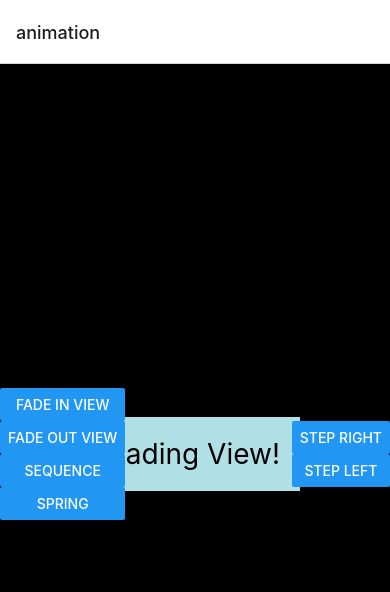
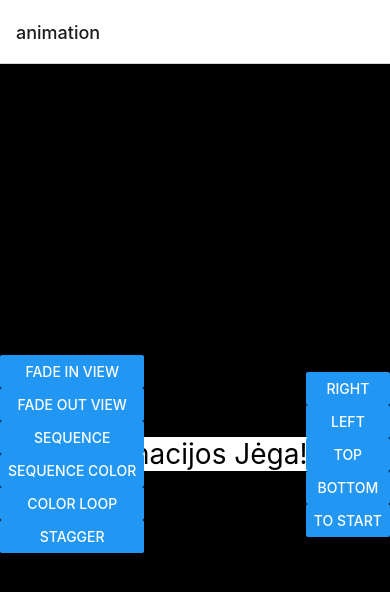
Before and after one commit to Vokietislt/academy-kids, a React Native app: screen /animation in a window 390 px wide. Shown: the top 592 px of the page. Built offline with nearby package versions, Linux system fonts and the light colour scheme.

Commit message:
padarytas appasa

```diff
--- a/Screens/animation.js
+++ b/Screens/animation.js
@@ -1,5 +1,5 @@
-import React, { useRef } from 'react';
-import { Animated, Text, View, StyleSheet, Button, SafeAreaView } from 'react-native';
+import React, { useRef ,useEffect} from 'react';
+import { Animated, Text, View, StyleSheet, Button, SafeAreaView ,Easing } from 'react-native';
 
 const Animacijos = () => {
   // fadeAnim will be used as the value for opacity. Initial Value: 0
@@ -7,8 +7,11 @@ const Animacijos = () => {
   const y = useRef(new Animated.Value(0)).current;
   const x = useRef(new Animated.Value(0)).current;
 
+  const color1 = useRef(new Animated.Value(0)).current
+  const p1 = useRef(new Animated.Value(0)).current
+
+
   const fadeIn = () => {
-    // Will change fadeAnim value to 1 in 5 seconds
     Animated.timing(fadeAnim, {
       toValue: 1,
       duration: 500,
@@ -18,29 +21,43 @@ const Animacijos = () => {
   };
 
   const fadeOut = () => {
-    // Will change fadeAnim value to 0 in 3 seconds
     Animated.timing(fadeAnim, {
       toValue: 0,
       duration: 300,
       useNativeDriver:true,
     }).start();
   };
-  const stepDown = (current) => {
-      console.log(current)
+  const right = (current) => {
     Animated.timing(y, {
       toValue: current-100,
-      duration: 300,
+      duration: 1500,
       useNativeDriver:true,
+      easeing:Easing.elastic(2)
     }).start();
   };
-  const stepUp = (current) => {
-      console.log(current)
+  const left = (current) => {
     Animated.timing(y, {
       toValue: current+100,
-      duration: 300,
+      duration: 1500,
       useNativeDriver:true,
+      easing:Easing.sin
     }).start();
   };
+  const top = (current)=>{
+    Animated.timing(x,{
+        toValue:current-100,
+        duration: 300,
+        useNativeDriver:true,
+    }).start()
+  }
+  const bottom=(current)=>{
+    Animated.timing(x,{
+        toValue:current+100,
+        duration: 300,
+        useNativeDriver:true,
+    }).start()
+  }
+
   const spring =()=>{
     Animated.parallel([
     Animated.spring((x), {
@@ -53,7 +70,6 @@ const Animacijos = () => {
     ])
   }
   const sequence = (currenty,currentx)=>{
-
       Animated.sequence([
         Animated.timing(x, {
             toValue: currentx+100,
@@ -64,16 +80,60 @@ const Animacijos = () => {
             duration: 500
         }),
         Animated.timing(x, {
-            toValue: currentx-100,
+            toValue: currentx,
             duration: 500
         }),
         Animated.timing(y, {
-            toValue: currenty-100,
+            toValue: currenty,
             duration: 500
         }),
     ]).start()
   }
 
+  const sequence2 = ()=>{
+    Animated.sequence([
+        Animated.timing(color1, {
+            toValue: 1,
+            duration: 500
+        }),
+        Animated.timing(color1, {
+            toValue: 0,
+            duration: 500
+        }),
+    ]).start()
+  }
+  const toStart = ()=>{
+    Animated.sequence([
+        Animated.timing(x, {
+            toValue: 0,
+            duration: 500
+        }),
+        Animated.timing(y, {
+            toValue: 0,
+            duration: 500
+        }),
+    ]).start()
+  }
+const colorLoop = ()=>{
+
+    Animated.loop(Animated.timing(color1 , {
+      toValue: 3,
+      duration: 300,
+      useNativeDriver:false,
+  })).start();
+}
+const staggering = ()=>{
+    Animated.stagger(100, [
+        Animated.timing(color1, {
+            toValue: 4,
+            duration: 500
+        }),
+        Animated.timing(p1, {
+            toValue: 1,
+            duration: 200
+        })
+    ]).start()
+}
   return (
     <SafeAreaView style={styles.container}>
       <Animated.View
@@ -81,23 +141,34 @@ const Animacijos = () => {
           styles.fadingContainer,
           {
             opacity: fadeAnim,
-          },
-          {
-              top:x
-          },
-          {left:y}
+            top:x,
+            left:y,
+            backgroundColor:color1.interpolate({
+                inputRange: [0, 1,2,3],
+                outputRange: ["#fff", "#f00","#0f0","#00f"]
+            }),
+            padding:p1.interpolate({
+                inputRange: [0, 1],
+                outputRange: [0, 10]
+            })
+          }
         ]}>
-        <Text style={styles.fadingText}>Fading View!</Text>
+        <Text style={styles.fadingText}>Animacijos Jėga!</Text>
       </Animated.View>
       <View style={styles.buttonRow}>
         <Button title="Fade In View" onPress={fadeIn} />
         <Button title="Fade Out View" onPress={fadeOut} />
         <Button title="Sequence" onPress={()=>{sequence(y._value,x._value)}} />
-        <Button title="Spring" onPress={()=>{spring()}} />
+        <Button title="Sequence color" onPress={()=>{sequence2()}} />
+        <Button title="Color Loop" onPress={()=>{colorLoop()}} />
+        <Button title="Stagger" onPress={()=>{staggering()}} />
       </View>
       <View style={styles.buttonRow2}>
-        <Button title="Step Right" onPress={()=>{stepUp(y._value)}} />
-        <Button title="Step Left" onPress={()=>{stepDown(y._value)}} />
+        <Button title="Right" onPress={()=>{right(y._value)}} />
+        <Button title="Left" onPress={()=>{left(y._value)}} />
+        <Button title="Top" onPress={()=>{top(x._value)}} />
+        <Button title="Bottom" onPress={()=>{bottom(x._value)}} />
+        <Button title="To start" onPress={()=>{(toStart())}} />
       </View>
     </SafeAreaView>
   );
@@ -113,7 +184,6 @@ const styles = StyleSheet.create({
   },
   fadingContainer: {
     padding: 20,
-    backgroundColor: 'powderblue',
   },
   fadingText: {
     fontSize: 28,
```
